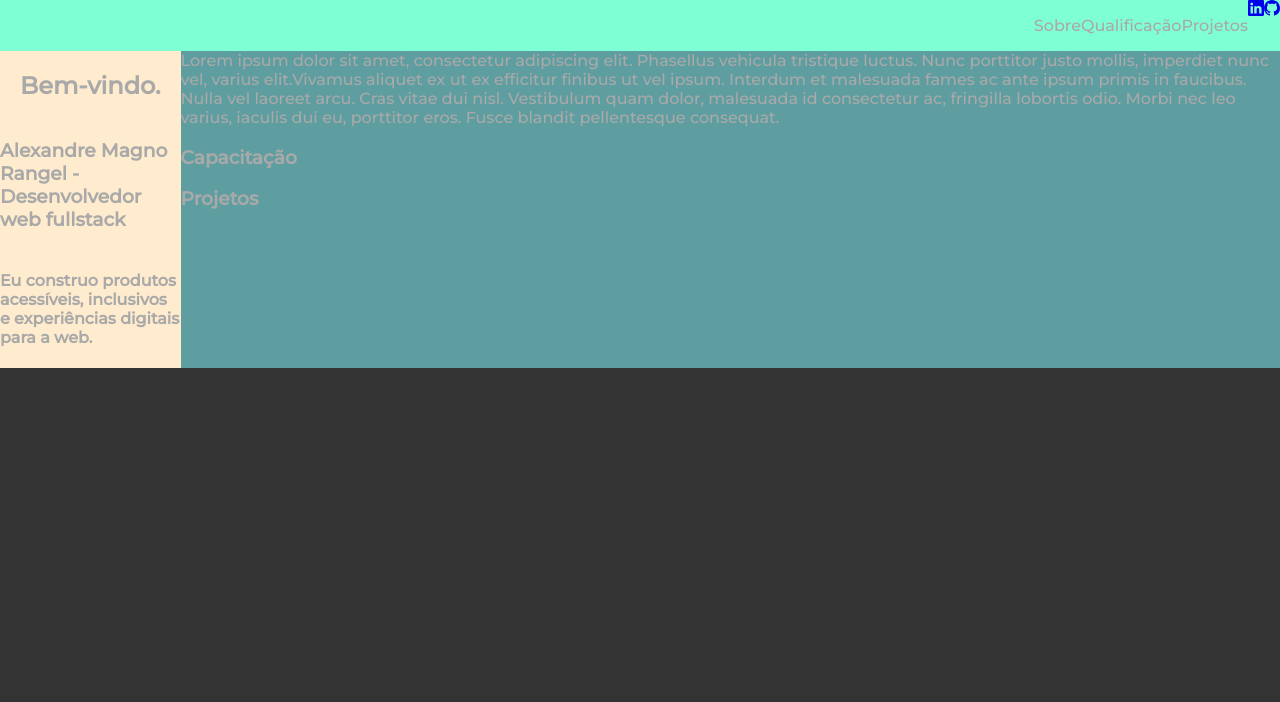
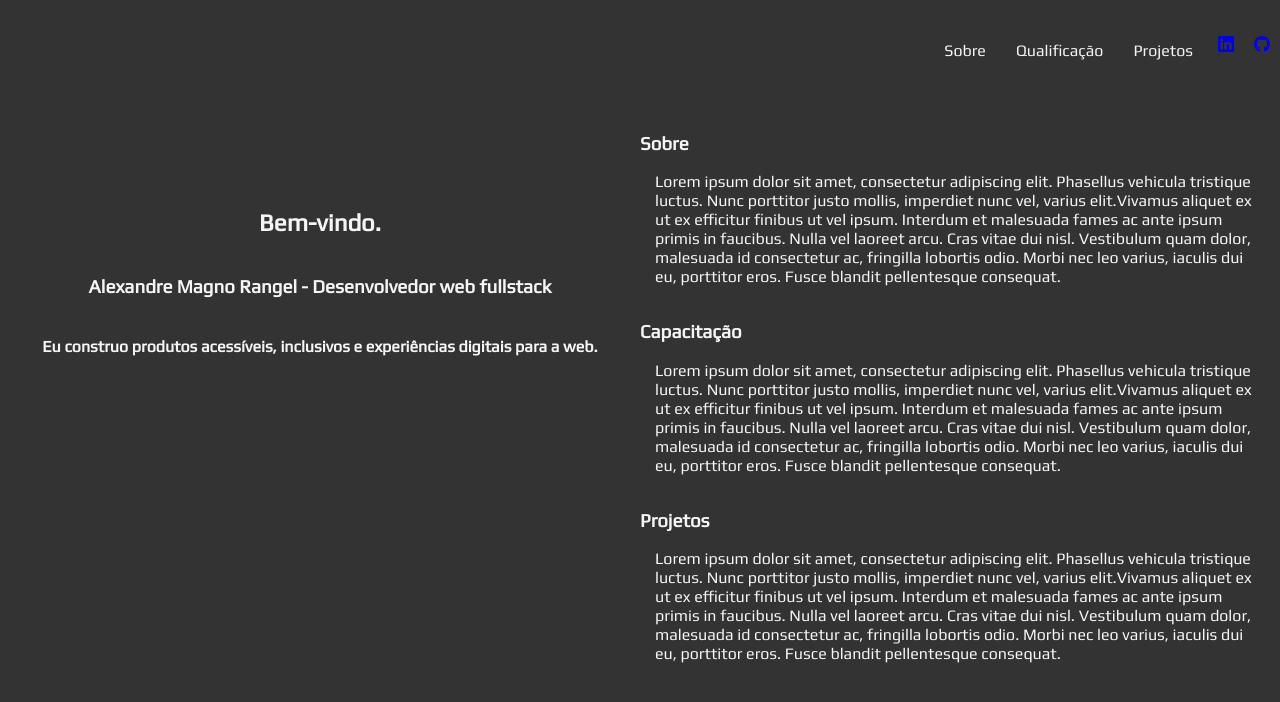
Before and after one commit to AlexandreR4ngel/Alexandrer4ngel.github.io, a React (Create React App) app: page / in a window 1280 px wide. Shown: the top 702 px of the page. Built offline with nearby package versions, Linux system fonts and the light colour scheme.

Commit message:
organizando divs

```diff
--- a/public/index.html
+++ b/public/index.html
@@ -27,7 +27,7 @@
     <title>React App</title>
     <link rel="preconnect" href="https://fonts.googleapis.com">
     <link rel="preconnect" href="https://fonts.gstatic.com" crossorigin>
-    <link href="https://fonts.googleapis.com/css2?family=Montserrat:wght@100;500&display=swap" rel="stylesheet">
+    <link href="https://fonts.googleapis.com/css2?family=Play&display=swap" rel="stylesheet">
   </head>
   <body>
     <noscript>You need to enable JavaScript to run this app.</noscript>
--- a/src/App.style.css
+++ b/src/App.style.css
@@ -1,4 +1,5 @@
 .divPrincipal {
-    display: flex;
+    display: flex; /* https://www.alura.com.br/artigos/css-guia-do-flexbox?gclid=Cj0KCQjw4s-kBhDqARIsAN-ipH0HC9kui6aa1P4XftzCiED-CF3GzKIHquiPAyELKqTsst00dUre5IgaAoc4EALw_wcB */
     flex-direction: row;
+    height: 92vh; /*https://www.alura.com.br/artigos/guia-de-unidades-no-css */
 }
--- a/src/components/Header.jsx
+++ b/src/components/Header.jsx
@@ -4,6 +4,7 @@ import { BsLinkedin, BsGithub } from "react-icons/bs"; // https://react-icons.gi
 export default function Header() {
     return (
         <div className='SectionHeader'>
+            <div className='divHeader'>
                 <p>Sobre</p>
                 <p>Qualificação</p>
                 <p>Projetos</p>
@@ -14,5 +15,6 @@ export default function Header() {
                     <BsGithub />
                 </a>
             </div>
+        </div>
     )
 }
--- a/src/components/Header.style.css
+++ b/src/components/Header.style.css
@@ -1,6 +1,21 @@
 .SectionHeader {
-    background-color: aquamarine;
     display: flex;
     flex-direction: row;
-    justify-content: flex-end;
+    justify-content:flex-end;
+    margin-top: 2%;
+    margin-bottom: 3%;
 }
+
+.divHeader {
+    display: flex;
+    flex-direction: row;
+    justify-content: space-around;
+}
+
+p {
+    margin: 15px;
+}
+
+a {
+    margin: 10px;
+}
--- a/src/components/Main.jsx
+++ b/src/components/Main.jsx
@@ -4,17 +4,34 @@ export default function Main() {
     return (
         <div className="SectionMain">
             <div>
-                Lorem ipsum dolor sit amet, consectetur adipiscing elit. Phasellus vehicula tristique luctus.
-                Nunc porttitor justo mollis, imperdiet nunc vel, varius elit.Vivamus aliquet ex ut ex efficitur
-                finibus ut vel ipsum. Interdum et malesuada fames ac ante ipsum primis in faucibus. Nulla vel
-                laoreet arcu. Cras vitae dui nisl. Vestibulum quam dolor, malesuada id consectetur ac, fringilla
-                lobortis odio. Morbi nec leo varius, iaculis dui eu, porttitor eros. Fusce blandit pellentesque consequat.
+                <h3>Sobre</h3>
+                <p>
+                    Lorem ipsum dolor sit amet, consectetur adipiscing elit. Phasellus vehicula tristique luctus.
+                    Nunc porttitor justo mollis, imperdiet nunc vel, varius elit.Vivamus aliquet ex ut ex efficitur
+                    finibus ut vel ipsum. Interdum et malesuada fames ac ante ipsum primis in faucibus. Nulla vel
+                    laoreet arcu. Cras vitae dui nisl. Vestibulum quam dolor, malesuada id consectetur ac, fringilla
+                    lobortis odio. Morbi nec leo varius, iaculis dui eu, porttitor eros. Fusce blandit pellentesque consequat.
+                </p>
             </div>
             <div>
                 <h3>Capacitação</h3>
+                <p>
+                    Lorem ipsum dolor sit amet, consectetur adipiscing elit. Phasellus vehicula tristique luctus.
+                    Nunc porttitor justo mollis, imperdiet nunc vel, varius elit.Vivamus aliquet ex ut ex efficitur
+                    finibus ut vel ipsum. Interdum et malesuada fames ac ante ipsum primis in faucibus. Nulla vel
+                    laoreet arcu. Cras vitae dui nisl. Vestibulum quam dolor, malesuada id consectetur ac, fringilla
+                    lobortis odio. Morbi nec leo varius, iaculis dui eu, porttitor eros. Fusce blandit pellentesque consequat.
+                </p>
             </div>
             <div>
                 <h3>Projetos</h3>
+                <p>
+                    Lorem ipsum dolor sit amet, consectetur adipiscing elit. Phasellus vehicula tristique luctus.
+                    Nunc porttitor justo mollis, imperdiet nunc vel, varius elit.Vivamus aliquet ex ut ex efficitur
+                    finibus ut vel ipsum. Interdum et malesuada fames ac ante ipsum primis in faucibus. Nulla vel
+                    laoreet arcu. Cras vitae dui nisl. Vestibulum quam dolor, malesuada id consectetur ac, fringilla
+                    lobortis odio. Morbi nec leo varius, iaculis dui eu, porttitor eros. Fusce blandit pellentesque consequat.
+                </p>
             </div>
         </div>
     )
--- a/src/components/Main.style.css
+++ b/src/components/Main.style.css
@@ -1,3 +1,7 @@
 .SectionMain {
-    background-color: cadetblue;
+    width: 50%;
+    display: flex;
+    flex-direction: column;
+    align-items: center;
+    width: 50%;
 }
--- a/src/components/Section.style.css
+++ b/src/components/Section.style.css
@@ -1,6 +1,10 @@
 .section {
-    background-color: blanchedalmond;
     display: flex;
     flex-direction: column;
     align-items: center;
+    width: 50%;
 }
+
+h2 {
+    margin-top: 15%;
+}
--- a/src/index.css
+++ b/src/index.css
@@ -2,6 +2,14 @@ body {
     margin: 0px;
     padding: 0px;
     background-color:#333333;
-    font-family: 'Montserrat', sans-serif;
-    color:darkgray;
+    font-family: 'Play', sans-serif;
+    color: whitesmoke;
 }
+
+h2 {
+    font-family: 'Play', sans-serif;
+}
+
+h3 {
+    font-family: 'Play', sans-serif;
+}
```
Lines whose indentation alone changed are shown as unchanged.
